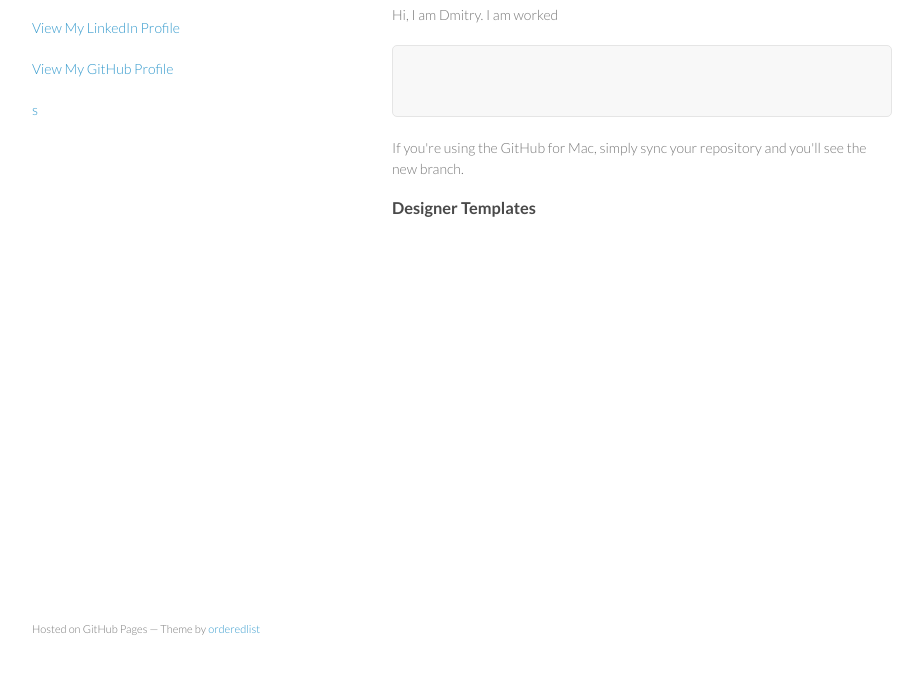
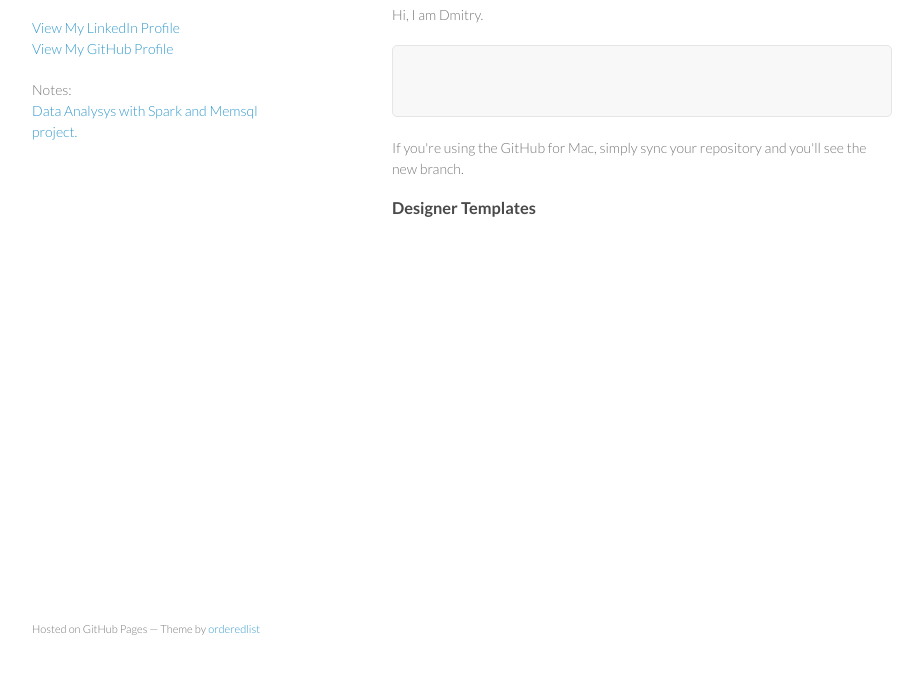
Before and after one commit to anothernoise/anothernoise.github.com, a plain HTML site: page index.html in a window 1280 px wide. Shown: the part 92-766 px from the top of the page, without its empty margins (178-1101 px from the left). Drawn offline with Linux system fonts and the light colour scheme.

Commit message:
add new links

```diff
--- a/index.html
+++ b/index.html
@@ -16,12 +16,14 @@
     <div class="wrapper">
       <header>
         <h1>another.noise.notes</h1>
+        <p>
+        <a href="https://linkedin.com/in/dmansh">View My LinkedIn Profile</a>
+       <br>
+        <a href="https://github.com/anothernoise">View My GitHub Profile</a>
+        </p>
 
-        <p class="view"><a href="https://linkedin.com/in/dmansh">View My LinkedIn Profile</a></p>
-        <p class="view"><a href="https://github.com/anothernoise">View My GitHub Profile</a></p>
-
-
-        <p class="view"><a href="http://anothernoise.github.io/spark_memsql_prj.html">s </a></p>
+        Notes:
+        <p class="view"><a href="http://anothernoise.github.io/spark_memsql_prj.html">Data Analysys with Spark and Memsql project.</a></p>
 
       </header>
       <section>
@@ -29,7 +31,7 @@
 <a name="welcome-to-github-pages" class="anchor" href="#welcome-to-github-pages">
   <span class="octicon octicon-link"></span></a>Welcome to my notes!</h3>
 
-<p>Hi, I am Dmitry. I am worked </p>
+<p>Hi, I am Dmitry. </p>
 
 <pre>
 <code>
```
Also changed, not shown: spark_memsql_prj.html (+1 -1 lines).
